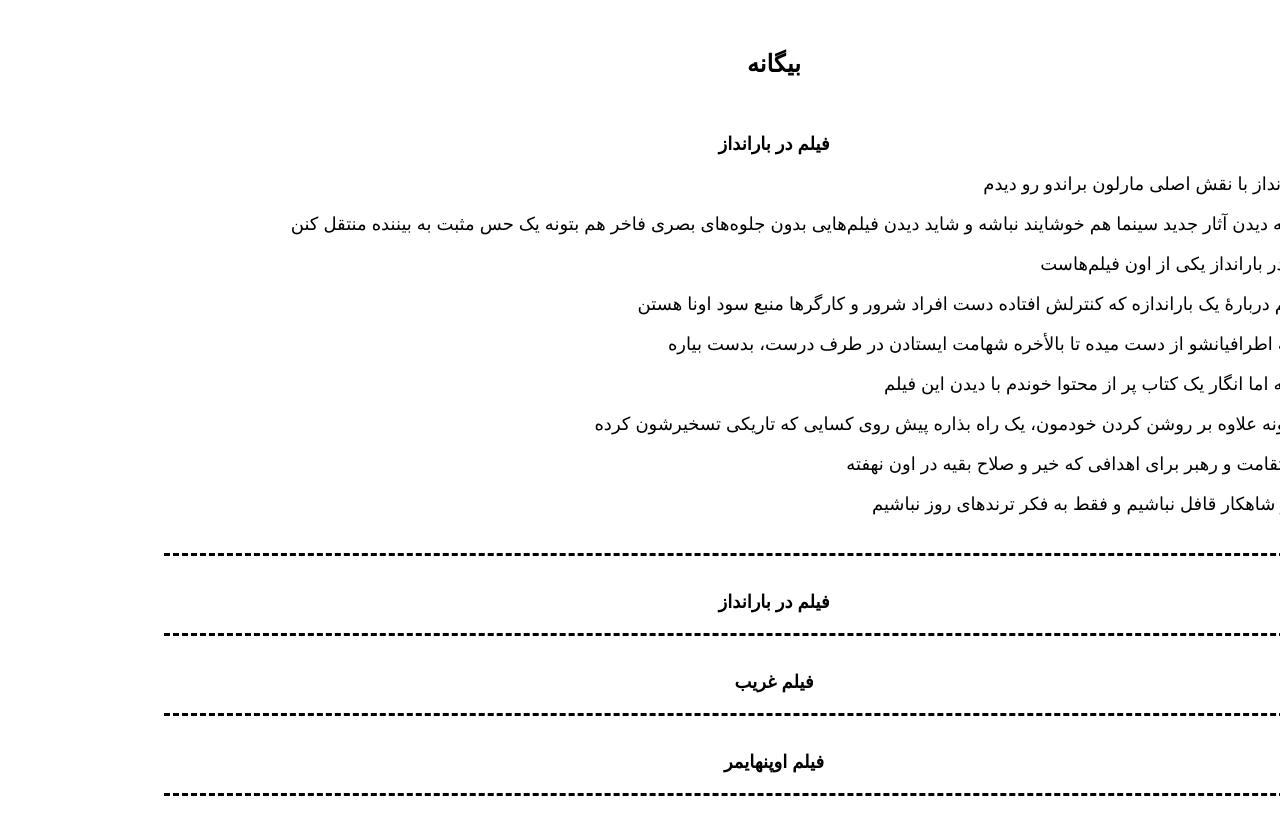
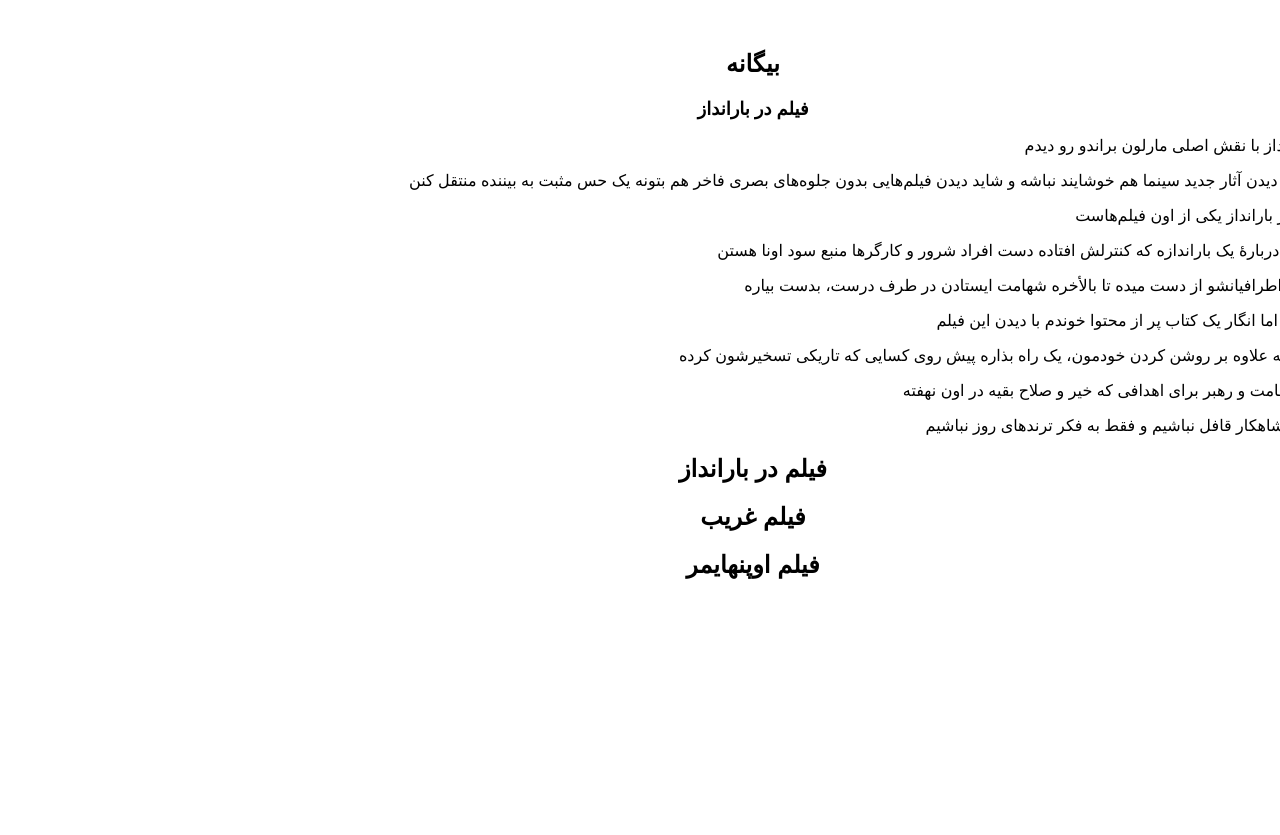
Before and after one commit to darkblog/darkblog.github.io, a Jekyll site: the page built from _posts/2023-8-7-3.md, in a window 1280 px wide. Shown: the top 835 px of the page. Built offline with Jekyll 4.4.1, drawn with Linux system fonts in a browser that asks for light colours.

Commit message:
Update post.html

```diff
--- a/_layouts/post.html
+++ b/_layouts/post.html
@@ -2,7 +2,7 @@
 layout: default
 ---
 
-<article class="post"><h1>{{ page.title }}</h1>{{ content }}</article>
+<article><h1>{{ page.title }}</h1>{{ content }}</article>
 {% for post in site.posts limit:10000 %}
-<h2 class="post"><a href="{{ site.url }}{{ post.url }}">{{ post.title }}</a></h2>
+<h2><a href="{{ site.url }}{{ post.url }}">{{ post.title }}</a></h2>
 {% endfor %}
```
